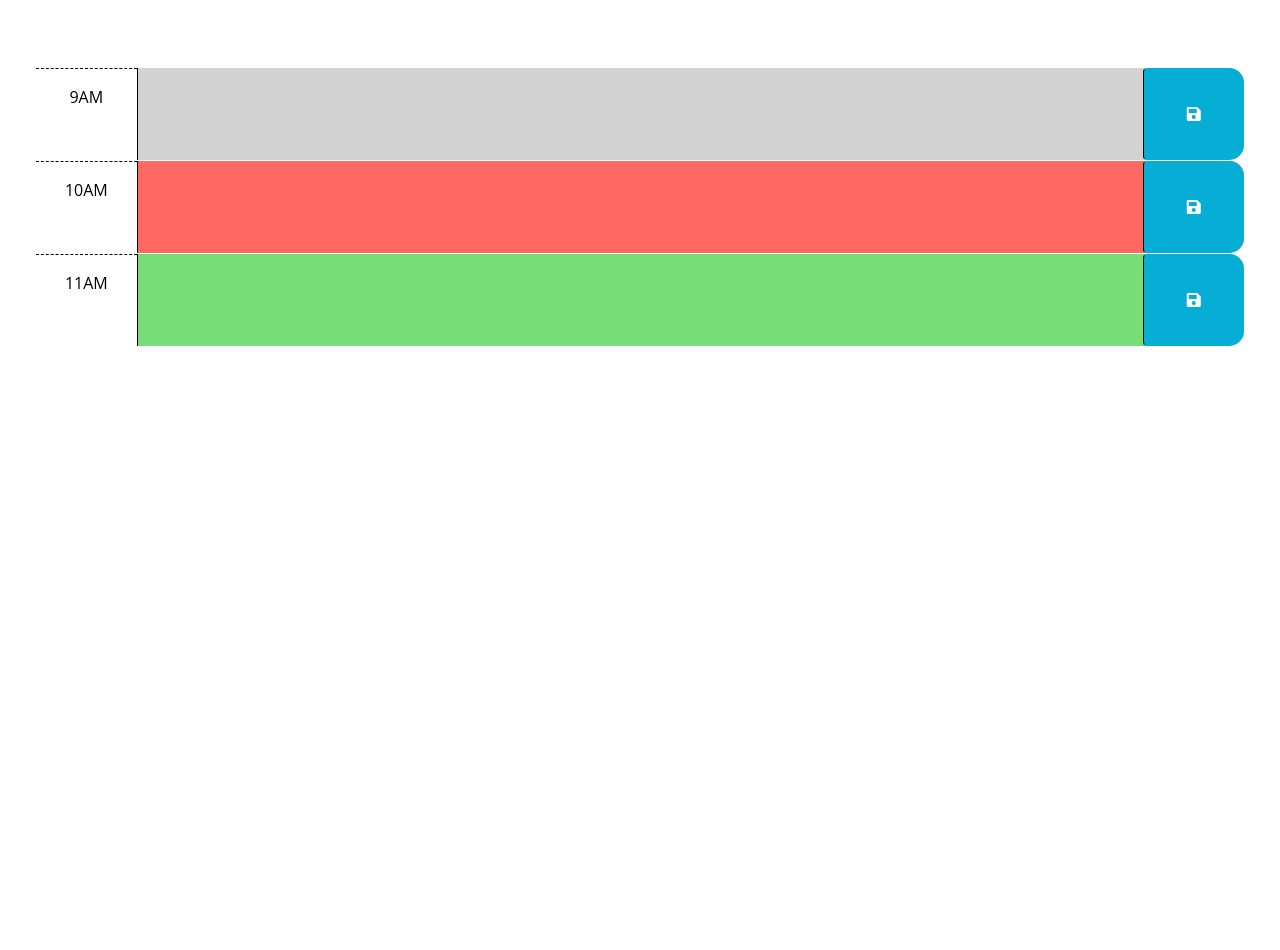
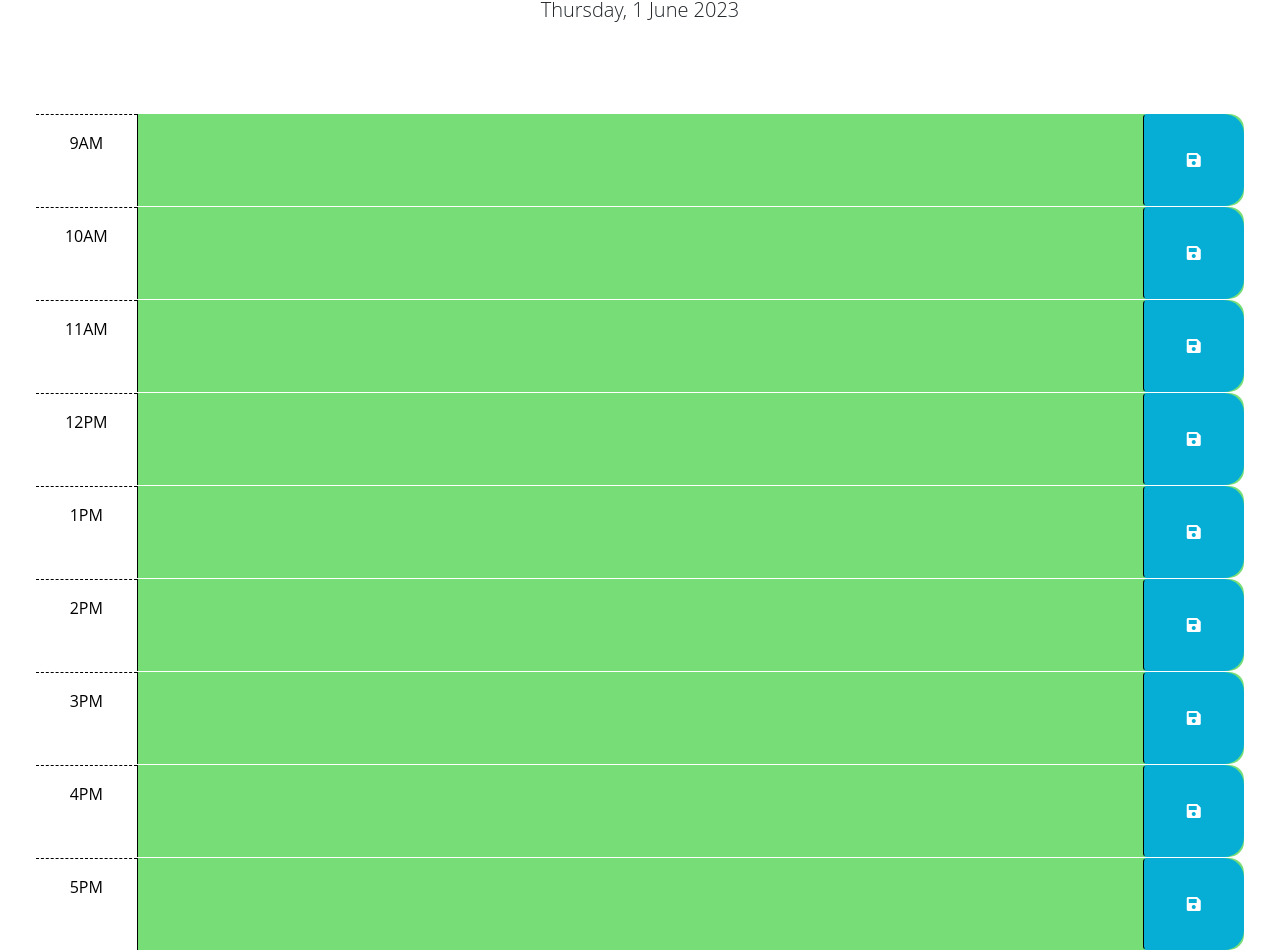
Before and after one commit to AyadPatel/Module-5-Challenge, a plain HTML site: page index.html in a window 1280 px wide. Shown: the part 184-1134 px from the top of the page. Before the commit the page ends 800 px from the top, so only its background shows below. Drawn offline with nearby package versions, Linux system fonts and the light colour scheme.

Commit message:
Updated CODE

```diff
--- a/index.html
+++ b/index.html
@@ -31,38 +31,75 @@
       <p id="currentDay" class="lead"></p>
     </header>
     <div class="container-fluid px-5">
-      <!-- Use class for "past", "present", and "future" to apply styles to the
-        time-block divs accordingly. The javascript will need to do this by
-        adding/removing these classes on each div by comparing the hour in the
-        id to the current hour. The html provided below is meant to be an example
-        demonstrating how the css provided can be leveraged to create the
-        desired layout and colors. The html below should be removed or updated
-        in the finished product. Remember to delete this comment once the
-        code is implemented.
-        -->
 
-      <!-- Example of a past time block. The "past" class adds a gray background color. -->
-      <div id="hour-9" class="row time-block past">
+      <!-- All hourly divs -->
+      <div id="hour-9" class="row time-block">
         <div class="col-2 col-md-1 hour text-center py-3">9AM</div>
-        <textarea class="col-8 col-md-10 description" rows="3"> </textarea>
+        <textarea class="col-8 col-md-10 description" rows="3"></textarea>
         <button class="btn saveBtn col-2 col-md-1" aria-label="save">
           <i class="fas fa-save" aria-hidden="true"></i>
         </button>
       </div>
 
-      <!-- Example of a present time block. The "present" class adds a red background color. -->
-      <div id="hour-10" class="row time-block present">
+      <div id="hour-10" class="row time-block">
         <div class="col-2 col-md-1 hour text-center py-3">10AM</div>
-        <textarea class="col-8 col-md-10 description" rows="3"> </textarea>
+        <textarea class="col-8 col-md-10 description" rows="3"></textarea>
         <button class="btn saveBtn col-2 col-md-1" aria-label="save">
           <i class="fas fa-save" aria-hidden="true"></i>
         </button>
       </div>
 
-      <!-- Example of a future time block. The "future" class adds a green background color. -->
-      <div id="hour-11" class="row time-block future">
+      <div id="hour-11" class="row time-block">
         <div class="col-2 col-md-1 hour text-center py-3">11AM</div>
-        <textarea class="col-8 col-md-10 description" rows="3"> </textarea>
+        <textarea class="col-8 col-md-10 description" rows="3"></textarea>
+        <button class="btn saveBtn col-2 col-md-1" aria-label="save">
+          <i class="fas fa-save" aria-hidden="true"></i>
+        </button>
+      </div>
+
+      <div id="hour-12" class="row time-block">
+        <div class="col-2 col-md-1 hour text-center py-3">12PM</div>
+        <textarea class="col-8 col-md-10 description" rows="3"></textarea>
+        <button class="btn saveBtn col-2 col-md-1" aria-label="save">
+          <i class="fas fa-save" aria-hidden="true"></i>
+        </button>
+      </div>
+
+      <div id="hour-13" class="row time-block">
+        <div class="col-2 col-md-1 hour text-center py-3">1PM</div>
+        <textarea class="col-8 col-md-10 description" rows="3"></textarea>
+        <button class="btn saveBtn col-2 col-md-1" aria-label="save">
+          <i class="fas fa-save" aria-hidden="true"></i>
+        </button>
+      </div>
+
+      <div id="hour-14" class="row time-block">
+        <div class="col-2 col-md-1 hour text-center py-3">2PM</div>
+        <textarea class="col-8 col-md-10 description" rows="3"></textarea>
+        <button class="btn saveBtn col-2 col-md-1" aria-label="save">
+          <i class="fas fa-save" aria-hidden="true"></i>
+        </button>
+      </div>
+
+      <div id="hour-15" class="row time-block">
+        <div class="col-2 col-md-1 hour text-center py-3">3PM</div>
+        <textarea class="col-8 col-md-10 description" rows="3"></textarea>
+        <button class="btn saveBtn col-2 col-md-1" aria-label="save">
+          <i class="fas fa-save" aria-hidden="true"></i>
+        </button>
+      </div>
+
+      <div id="hour-16" class="row time-block">
+        <div class="col-2 col-md-1 hour text-center py-3">4PM</div>
+        <textarea class="col-8 col-md-10 description" rows="3"></textarea>
+        <button class="btn saveBtn col-2 col-md-1" aria-label="save">
+          <i class="fas fa-save" aria-hidden="true"></i>
+        </button>
+      </div>
+
+      <div id="hour-17" class="row time-block">
+        <div class="col-2 col-md-1 hour text-center py-3">5PM</div>
+        <textarea class="col-8 col-md-10 description" rows="3"></textarea>
         <button class="btn saveBtn col-2 col-md-1" aria-label="save">
           <i class="fas fa-save" aria-hidden="true"></i>
         </button>
--- a/script.js
+++ b/script.js
@@ -2,22 +2,51 @@
 // the code isn't run until the browser has finished rendering all the elements
 // in the html.
 $(function () {
-  // TODO: Add a listener for click events on the save button. This code should
-  // use the id in the containing time-block as a key to save the user input in
-  // local storage. HINT: What does `this` reference in the click listener
-  // function? How can DOM traversal be used to get the "hour-x" id of the
-  // time-block containing the button that was clicked? How might the id be
-  // useful when saving the description in local storage?
-  //
-  // TODO: Add code to apply the past, present, or future class to each time
-  // block by comparing the id to the current hour. HINTS: How can the id
-  // attribute of each time-block be used to conditionally add or remove the
-  // past, present, and future classes? How can Day.js be used to get the
-  // current hour in 24-hour time?
-  //
-  // TODO: Add code to get any user input that was saved in localStorage and set
-  // the values of the corresponding textarea elements. HINT: How can the id
-  // attribute of each time-block be used to do this?
-  //
-  // TODO: Add code to display the current date in the header of the page.
+  // Identify all the buttons on the page
+  var saveBtn = document.querySelectorAll('.saveBtn');
+
+  // Function that saves the description and attaches it to the id of the parent div
+  saveBtn.forEach(item => { item.addEventListener('click',  function (){
+    var pressedBtn = this;
+    var parentHour = pressedBtn.parentElement;
+    var inputToSave = parentHour.children[1].value;
+    var hourToFind = pressedBtn.parentElement.id;
+
+    localStorage.setItem(hourToFind, inputToSave);
+    })
+  })
+
+  // Variable for the current hour defined by a dayjs query
+  // Variable for time block hour defined by removing non-numbers
+  // from the div id, then parsing to an integer so they can be compared
+  // to the query result
+  var timeBlocks = document.getElementsByClassName('time-block');
+  var theHour = dayjs().format('H');
+
+  $(timeBlocks).each(function(){
+    var hourOfBlock = parseInt(this.id.replace(/\D/g, ''));
+    // Conditional to add classes to the divs depending on the time
+    // comparison
+    if (hourOfBlock < theHour) {
+      this.classList.add('past');
+    } else if (hourOfBlock === theHour) {
+      this.classList.add('present');
+    } else {
+      this.classList.add('future');
+    }
+  })
+
+  // Get saved descriptions by their parent element ID
+  // Set the innner text of the description elements to the saved message
+  var descs = document.getElementsByClassName('description');
+  $(descs).each(function() {
+    var descID = this.parentElement.id;
+    var savedDesc = localStorage.getItem(descID);
+
+    this.innerHTML = savedDesc
+  })
+
+  // Display the current date in the header of the page.
+  var date = document.getElementById('currentDay');
+  date.textContent = dayjs().format('dddd, D MMMM YYYY');
 });
--- a/style.css
+++ b/style.css
@@ -10,6 +10,14 @@ textarea {
   color: #000000;
   border-left: 1px solid black;
   padding: 10px;
+}
+
+.display-3 {
+  text-align: center;
+}
+
+.lead {
+  text-align: center;
 }
 
 .description {
@@ -47,13 +55,13 @@ textarea {
 
 .saveBtn {
   border-left: 1px solid black;
-  border-top-right-radius: 15px;
-  border-bottom-right-radius: 15px;
+  border-top-right-radius: 20px;
+  border-bottom-right-radius: 20px;
   background-color: #06aed5;
   color: white;
 }
 
 .saveBtn i:hover {
-  font-size: 20px;
+  font-size: 30px;
   transition: all 0.3s ease-in-out;
 }
```
